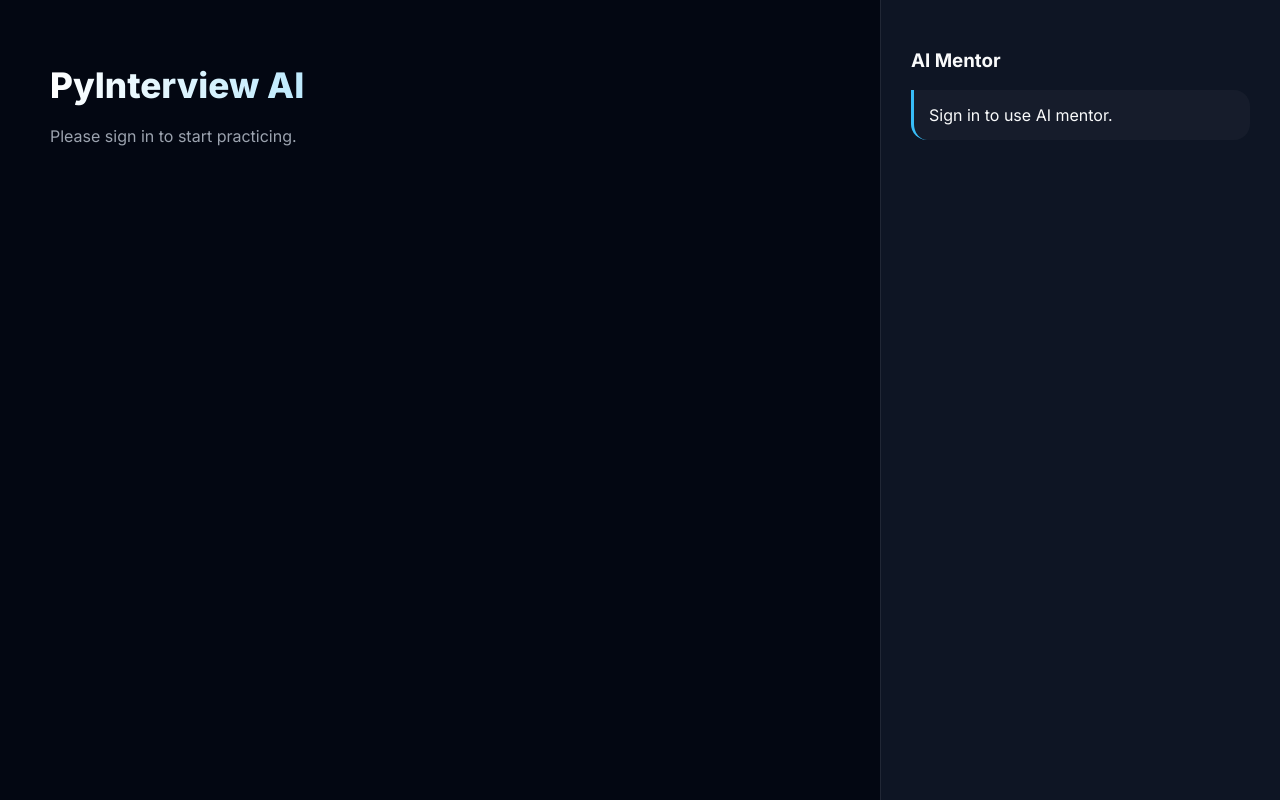
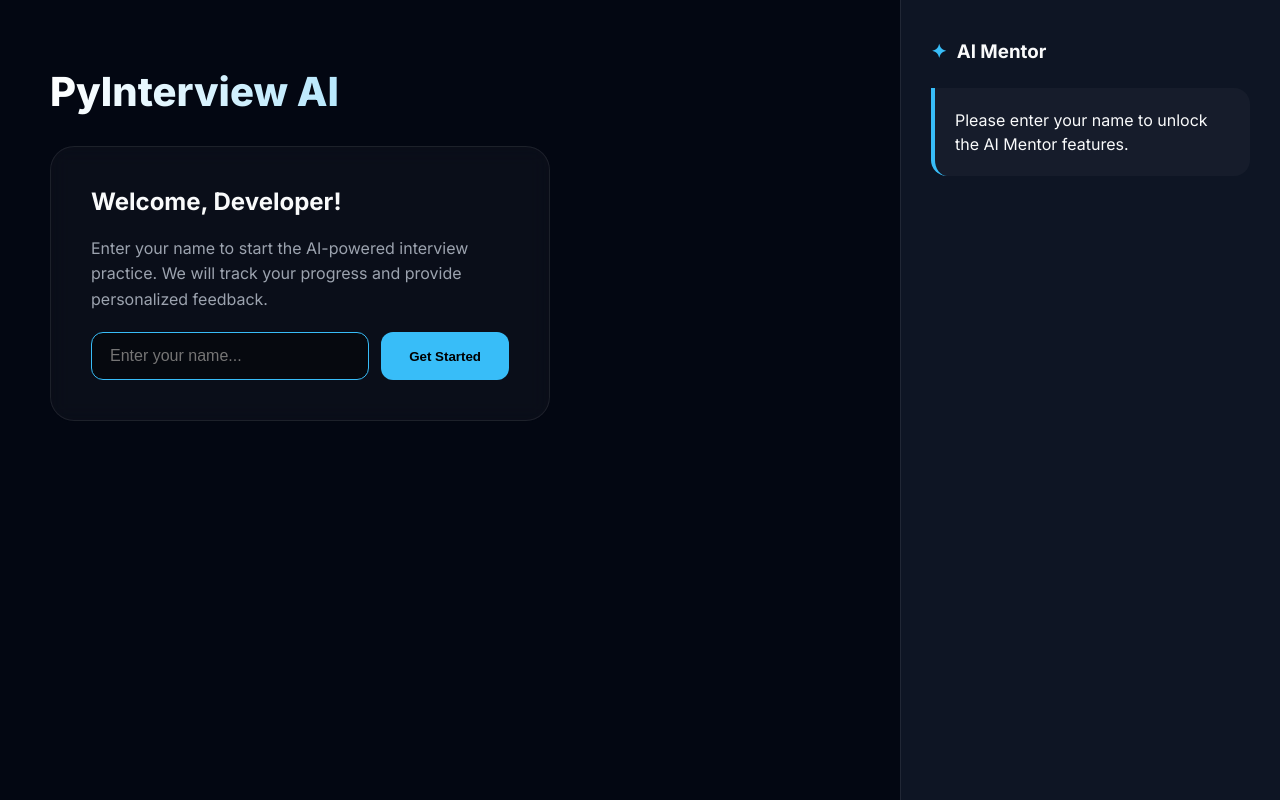
Before and after one commit to Alusmac/pyinterviewai, a Django app: page / in a window 1280 px wide. Run offline with Django 5.2, Linux system fonts and the light colour scheme.

Commit message:
adding buttom username

```diff
--- a/templates/home.html
+++ b/templates/home.html
@@ -1,5 +1,5 @@
 <!DOCTYPE html>
-<html lang="en">
+<html lang="uk">
 <head>
     <meta charset="UTF-8">
     <meta name="viewport" content="width=device-width, initial-scale=1.0">
@@ -22,16 +22,14 @@
             --glass: rgba(255, 255, 255, 0.03);
         }
 
-        * {
-            box-sizing: border-box;
-            transition: all 0.2s ease;
-        }
+        * { box-sizing: border-box; transition: all 0.2s ease; }
 
         body {
             margin: 0;
             font-family: 'Inter', sans-serif;
             background: var(--bg);
             color: var(--text);
+            overflow-x: hidden;
         }
 
         .page-wrapper {
@@ -41,192 +39,135 @@
             min-height: 100vh;
         }
 
-        /* MAIN */
+        /* MAIN CONTENT */
         .main-content {
             flex: 2;
             padding: 40px 50px;
         }
 
         h1 {
-            font-size: 2.2rem;
+            font-size: 2.5rem;
             font-weight: 800;
             background: linear-gradient(to right, #fff, var(--accent));
             -webkit-background-clip: text;
             -webkit-text-fill-color: transparent;
-            margin-bottom: 20px;
+            margin-bottom: 30px;
         }
 
-        /* ================= DASHBOARD ================= */
+        /* LOGIN FORM CARD */
+        .login-box {
+            background: var(--glass);
+            border: 1px solid var(--border);
+            padding: 40px;
+            border-radius: 24px;
+            max-width: 500px;
+            backdrop-filter: blur(10px);
+        }
+
+        .input-group {
+            display: flex;
+            gap: 12px;
+            margin-top: 20px;
+        }
+
+        input[type="text"] {
+            flex: 1;
+            background: rgba(0,0,0,0.4);
+            border: 1px solid var(--border);
+            padding: 14px 18px;
+            border-radius: 12px;
+            color: white;
+            font-size: 16px;
+            outline: none;
+        }
+
+        input[type="text"]:focus { border-color: var(--accent); }
+
+        .btn-primary {
+            background: var(--accent);
+            color: #000;
+            border: none;
+            padding: 14px 28px;
+            border-radius: 12px;
+            font-weight: 700;
+            cursor: pointer;
+        }
+
+        /* DASHBOARD STATS */
         .dashboard-card {
             display: flex;
             justify-content: space-between;
             align-items: center;
-
             background: var(--glass);
             border: 1px solid var(--border);
             border-radius: 18px;
-
-            padding: 18px 20px;
-            margin: 20px 0 30px 0;
-
-            backdrop-filter: blur(12px);
+            padding: 20px 25px;
+            margin-bottom: 40px;
         }
 
-        .dashboard-title {
-            font-size: 11px;
-            color: var(--muted);
-            text-transform: uppercase;
-            letter-spacing: 1px;
-            margin-bottom: 10px;
-        }
-
-        .stats-row {
-            display: flex;
-            gap: 25px;
-        }
-
-        .stat {
-            display: flex;
-            flex-direction: column;
-        }
-
-        .label {
-            font-size: 10px;
-            color: var(--muted);
-            text-transform: uppercase;
-        }
-
-        .value {
-            font-size: 18px;
-            font-weight: 800;
-            font-family: 'JetBrains Mono', monospace;
-        }
+        .stats-row { display: flex; gap: 30px; }
+        .stat { display: flex; flex-direction: column; }
+        .label { font-size: 11px; color: var(--muted); text-transform: uppercase; letter-spacing: 0.5px; }
+        .value { font-size: 22px; font-weight: 800; font-family: 'JetBrains Mono'; }
 
         .success { color: var(--success); }
         .error { color: var(--error); }
         .accent { color: var(--accent); }
 
-        /* ================= NOTION CARD BUTTON ================= */
+        /* NOTION STYLE PROFILE LINK */
         .notion-card {
-            display: flex;
-            align-items: center;
-            justify-content: space-between;
+            display: flex; align-items: center; gap: 15px;
+            padding: 12px 20px; border-radius: 14px;
+            border: 1px solid var(--border); background: rgba(255,255,255,0.03);
+            text-decoration: none; color: var(--text);
+        }
+        .notion-card:hover { border-color: var(--accent); background: rgba(56, 189, 248, 0.1); transform: translateX(5px); }
 
-            gap: 12px;
-            padding: 12px 14px;
-
-            border-radius: 14px;
-            border: 1px solid var(--border);
-            background: rgba(255,255,255,0.03);
-
-            text-decoration: none;
-            color: var(--text);
-
-            width: 250px;
-        }
-
-        .notion-card:hover {
-            transform: translateY(-2px);
-            border-color: var(--accent);
-            background: rgba(56, 189, 248, 0.08);
-        }
-
-        .notion-icon {
-            width: 34px;
-            height: 34px;
-            border-radius: 10px;
-
-            display: flex;
-            align-items: center;
-            justify-content: center;
-
-            background: rgba(56, 189, 248, 0.15);
-        }
-
-        .notion-content {
-            flex: 1;
-            display: flex;
-            flex-direction: column;
-        }
-
-        .notion-title {
-            font-size: 13px;
-            font-weight: 700;
-        }
-
-        .notion-subtitle {
-            font-size: 11px;
-            color: var(--muted);
-        }
-
-        .notion-arrow {
-            color: var(--muted);
-        }
-
-        .notion-card:hover .notion-arrow {
-            color: var(--accent);
-            transform: translateX(3px);
-        }
-
-        /* FILTERS */
-        .filters {
-            display: flex;
-            gap: 10px;
-            margin-bottom: 20px;
-        }
-
-        .btn-filter {
-            padding: 10px 14px;
-            border-radius: 10px;
-            border: 1px solid var(--border);
-            background: var(--glass);
-            color: var(--text);
-            text-decoration: none;
-            font-size: 13px;
-        }
-
-        .btn-filter:hover {
-            background: white;
-            color: black;
-        }
-
-        /* QUESTIONS */
+        /* QUESTIONS GRID */
         .questions-grid {
             display: grid;
-            grid-template-columns: repeat(auto-fill, minmax(240px, 1fr));
-            gap: 12px;
+            grid-template-columns: repeat(auto-fill, minmax(280px, 1fr));
+            gap: 20px;
         }
 
         .question-card {
             background: var(--card-bg);
             border: 1px solid var(--border);
-            padding: 16px;
-            border-radius: 16px;
+            padding: 24px;
+            border-radius: 20px;
             text-decoration: none;
             color: inherit;
+            display: flex;
+            flex-direction: column;
+            justify-content: space-between;
+            height: 100%;
         }
 
         .question-card:hover {
             border-color: var(--accent);
-            transform: translateY(-3px);
+            transform: translateY(-5px);
+            background: rgba(255,255,255,0.05);
         }
 
         .level-badge {
+            align-self: flex-start;
             font-size: 10px;
-            padding: 4px 8px;
-            border-radius: 6px;
-            background: rgba(255,255,255,0.05);
-            margin-top: 10px;
-            display: inline-block;
+            font-weight: 700;
+            padding: 5px 10px;
+            border-radius: 8px;
+            background: rgba(56, 189, 248, 0.1);
+            color: var(--accent);
+            text-transform: uppercase;
+            margin-top: 15px;
         }
 
         /* SIDEBAR */
         .ai-sidebar {
             flex: 1;
-            max-width: 400px;
+            max-width: 380px;
             background: var(--sidebar-bg);
             border-left: 1px solid var(--border);
-            padding: 30px;
+            padding: 40px 30px;
             position: sticky;
             top: 0;
             height: 100vh;
@@ -234,32 +175,47 @@
 
         .ai-bubble {
             background: var(--glass);
-            border-left: 3px solid var(--accent);
-            padding: 15px;
+            border-left: 4px solid var(--accent);
+            padding: 20px;
             border-radius: 0 16px 16px 16px;
+            line-height: 1.5;
+            margin-bottom: 20px;
         }
 
         textarea {
             width: 100%;
-            min-height: 100px;
-            background: rgba(0,0,0,0.4);
+            min-height: 120px;
+            background: rgba(0,0,0,0.3);
             border: 1px solid var(--border);
-            border-radius: 12px;
-            padding: 12px;
+            border-radius: 16px;
+            padding: 15px;
             color: white;
-            margin-top: 10px;
+            font-family: inherit;
+            resize: none;
+            outline: none;
         }
+        textarea:focus { border-color: var(--accent); }
 
         .btn-send {
             width: 100%;
             background: var(--accent);
-            color: black;
-            font-weight: 700;
+            color: #000;
+            font-weight: 800;
             border: none;
-            padding: 12px;
-            border-radius: 12px;
-            margin-top: 10px;
+            padding: 16px;
+            border-radius: 14px;
+            margin-top: 15px;
+            cursor: pointer;
         }
+
+        /* FILTERS */
+        .filters { display: flex; gap: 12px; margin-bottom: 30px; }
+        .btn-filter {
+            padding: 8px 16px; border-radius: 10px;
+            border: 1px solid var(--border); background: var(--glass);
+            color: var(--muted); text-decoration: none; font-size: 14px;
+        }
+        .btn-filter:hover, .btn-filter.active { background: #fff; color: #000; border-color: #fff; }
 
     </style>
 </head>
@@ -268,110 +224,103 @@
 
 <div class="page-wrapper">
 
-    <!-- MAIN -->
     <main class="main-content">
-
         <h1>PyInterview AI</h1>
 
         {% if username %}
-
-        <!-- DASHBOARD -->
-        {% if user_score %}
+            <!-- ВІДОБРАЖАЄТЬСЯ, ЯКЩО КОРИСТУВАЧ УВІЙШОВ -->
             <div class="dashboard-card">
-
-            <div>
-                <div class="dashboard-title">Your Progress</div>
-
                 <div class="stats-row">
-
                     <div class="stat">
                         <div class="label">Correct</div>
-                        <div class="value success">{{ user_score.correct }}</div>
+                        <div class="value success">{{ user_score.correct|default:0 }}</div>
                     </div>
-
                     <div class="stat">
                         <div class="label">Wrong</div>
-                        <div class="value error">{{ user_score.wrong }}</div>
+                        <div class="value error">{{ user_score.wrong|default:0 }}</div>
                     </div>
-
                     <div class="stat">
                         <div class="label">Total</div>
-                        <div class="value accent">
-                            {{ user_score.correct|add:user_score.wrong }}
+                        <div class="value accent">{{ total_answered|default:0 }}</div>
                     </div>
                 </div>
 
+                <a href="{% url 'profile' %}" class="notion-card">
+                    <span style="font-size: 24px;">📊</span>
+                    <div style="display: flex; flex-direction: column;">
+                        <span style="font-weight: 700; font-size: 14px;">My Stats</span>
+                        <span style="color: var(--muted); font-size: 11px;">View history</span>
                     </div>
+                    <span style="color: var(--accent);">→</span>
+                </a>
             </div>
 
-            <!-- NOTION STYLE BUTTON -->
-            <a href="{% url 'profile' %}" class="notion-card">
-
-                <div class="notion-icon">📊</div>
-
-                <div class="notion-content">
-                    <div class="notion-title">Performance Insights</div>
-                    <div class="notion-subtitle">Track your progress</div>
-                </div>
-
-                <div class="notion-arrow">→</div>
-
-            </a>
-
-        </div>
-        {% endif %}
-
-        <!-- FILTERS -->
             <div class="filters">
-            <a class="btn-filter" href="/">All</a>
+                <a class="btn-filter active" href="/">All Questions</a>
                 <a class="btn-filter" href="/level/junior/">Junior</a>
                 <a class="btn-filter" href="/level/mid/">Mid</a>
                 <a class="btn-filter" href="/level/senior/">Senior</a>
             </div>
 
-        <!-- QUESTIONS -->
             <div class="questions-grid">
                 {% for q in questions %}
                 <a href="/question/{{ q.id }}/" class="question-card">
-                <div>{{ q.text }}</div>
+                    <div style="font-size: 16px; font-weight: 600; line-height: 1.4;">{{ q.text }}</div>
                     <div class="level-badge">{{ q.level }}</div>
                 </a>
+                {% empty %}
+                <p style="color: var(--muted);">No questions found in database. Add some via Admin!</p>
                 {% endfor %}
             </div>
 
         {% else %}
-        <p style="color: var(--muted);">Please sign in to start practicing.</p>
+            <!-- ВІДОБРАЖАЄТЬСЯ, ЯКЩО ТРЕБА ВВЕСТИ ІМ'Я -->
+            <div class="login-box">
+                <h2 style="margin-top: 0;">Welcome, Developer!</h2>
+                <p style="color: var(--muted); line-height: 1.6;">Enter your name to start the AI-powered interview practice. We will track your progress and provide personalized feedback.</p>
+
+                <form action="{% url 'login' %}" method="POST" class="input-group">
+                    {% csrf_token %}
+                    <input type="text" name="username" placeholder="Enter your name..." required autofocus>
+                    <button type="submit" class="btn-primary">Get Started</button>
+                </form>
+            </div>
         {% endif %}
-
     </main>
 
-    <!-- SIDEBAR -->
     <aside class="ai-sidebar">
+        <h3 style="margin-top: 0; margin-bottom: 25px; display: flex; align-items: center; gap: 10px;">
+            <span style="color: var(--accent);">✦</span> AI Mentor
+        </h3>
 
-        <h3>AI Mentor</h3>
-
-        <div class="ai-bubble">
+        <div class="ai-bubble" id="chat-bubble">
             {% if username %}
-                Welcome back, {{ username }}!
+                Hello <b>{{ username }}</b>! I'm your AI mentor. Choose a question or ask me anything about Python.
             {% else %}
-                Sign in to use AI mentor.
+                Please enter your name to unlock the AI Mentor features.
             {% endif %}
         </div>
 
         {% if username %}
-        <textarea id="answer" placeholder="Ask AI..."></textarea>
-        <button class="btn-send" onclick="sendChat()">Analyze</button>
+        <textarea id="ai-input" placeholder="Type your question here..."></textarea>
+        <button class="btn-send" onclick="sendChat()">Analyze & Ask</button>
         {% endif %}
-
     </aside>
 
 </div>
 
 <script>
 async function sendChat() {
-    const message = document.getElementById("answer").value;
+    const input = document.getElementById("ai-input");
+    const bubble = document.getElementById("chat-bubble");
+    const message = input.value.trim();
+
     if (!message) return;
 
+    bubble.innerHTML = "<i>AI is thinking...</i>";
+    input.value = "";
+
+    try {
         const res = await fetch("/ai-chat/", {
             method: "POST",
             headers: {
@@ -382,9 +331,10 @@ async function sendChat() {
         });
 
         const data = await res.json();
-
-    document.querySelector(".ai-bubble").innerHTML =
-        `<b>AI:</b><br>${data.response}<br><small>${data.tip || ""}</small>`;
+        bubble.innerHTML = `<b>AI:</b><br>${data.response}`;
+    } catch (e) {
+        bubble.innerHTML = "<span style='color: var(--error);'>Error connecting to AI.</span>";
+    }
 }
 </script>
 
```
Lines whose indentation alone changed are shown as unchanged.
